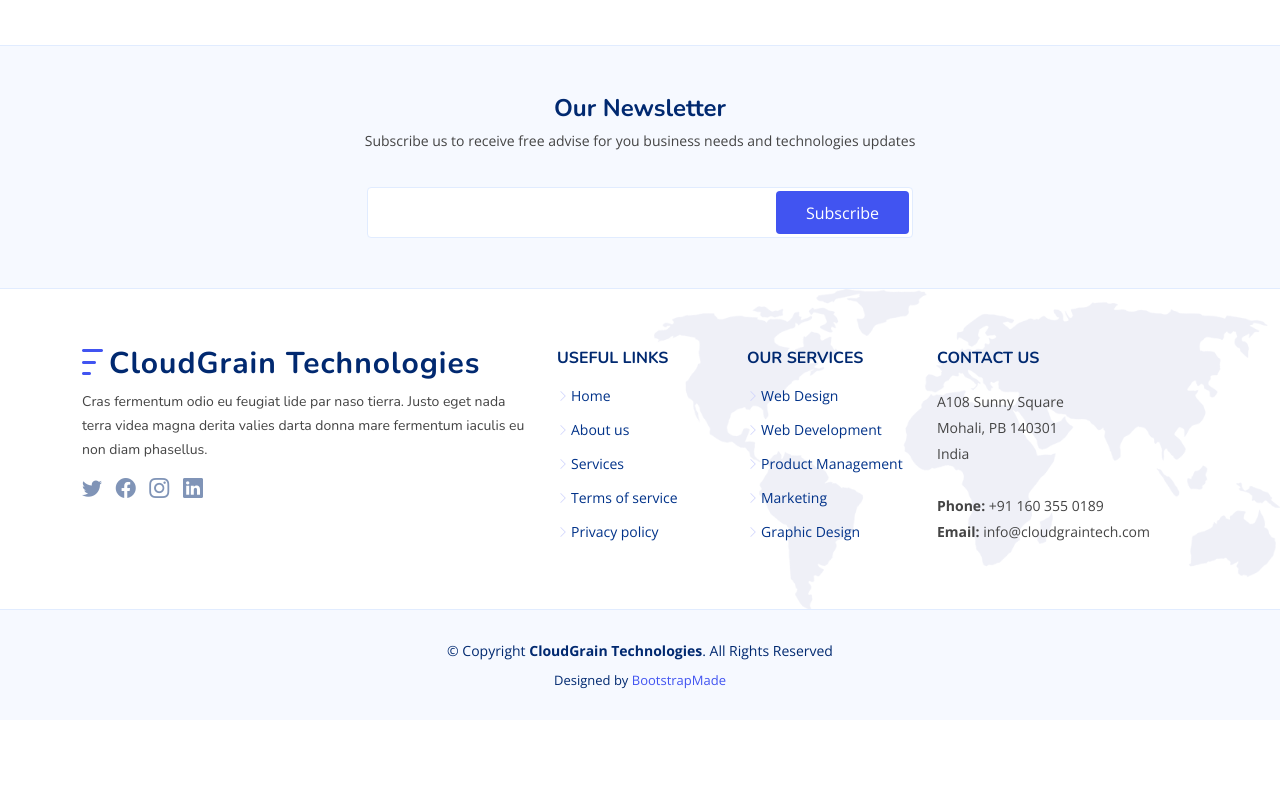
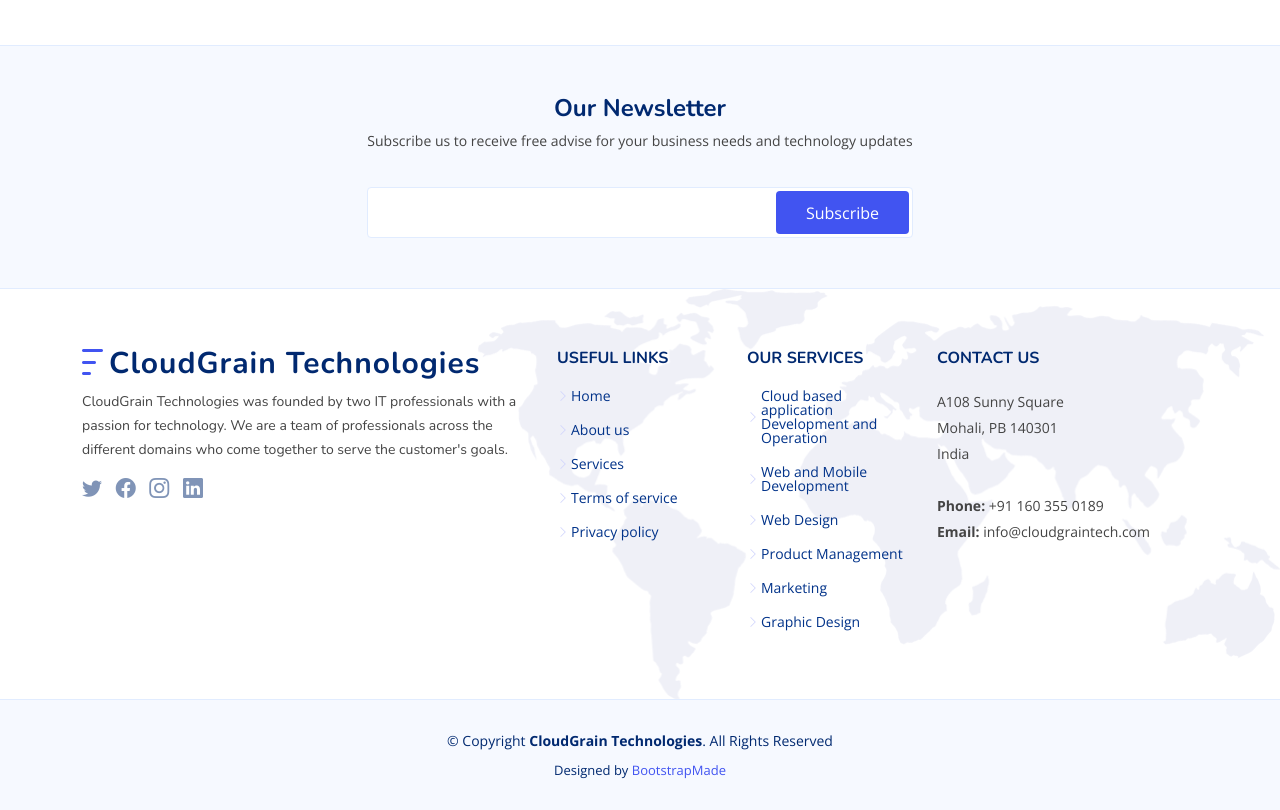
Before and after one commit to CloudGrain/cloudgrain.github.io, a plain HTML site: page index.html in a window 1280 px wide. Shown: the part 8760-9570 px from the top of the page. Before the commit the page ends 9480 px from the top, so only its background shows below. Drawn offline with nearby package versions, Linux system fonts and the light colour scheme.

Commit message:
Updated index page

```diff
--- a/index.html
+++ b/index.html
@@ -1224,7 +1224,7 @@
         <div class="row justify-content-center">
           <div class="col-lg-12 text-center">
             <h4>Our Newsletter</h4>
-            <p>Subscribe us to receive free advise for you business needs and technologies updates</p>
+            <p>Subscribe us to receive free advise for your business needs and technology updates</p>
           </div>
           <div class="col-lg-6">
             <form action="" method="post">
@@ -1243,7 +1243,7 @@
               <img src="assets/img/logo.png" alt="">
               <span>CloudGrain Technologies</span>
             </a>
-            <p>Cras fermentum odio eu feugiat lide par naso tierra. Justo eget nada terra videa magna derita valies darta donna mare fermentum iaculis eu non diam phasellus.</p>
+            <p>CloudGrain Technologies was founded by two IT professionals with a passion for technology. We are a team of professionals across the different domains who come together to serve the customer's goals.</p>
             <div class="social-links mt-3">
               <a href="#" class="twitter"><i class="bi bi-twitter"></i></a>
               <a href="#" class="facebook"><i class="bi bi-facebook"></i></a>
@@ -1266,8 +1266,9 @@
           <div class="col-lg-2 col-6 footer-links">
             <h4>Our Services</h4>
             <ul>
+              <li><i class="bi bi-chevron-right"></i> <a href="#">Cloud based application Development and Operation</a></li>
+              <li><i class="bi bi-chevron-right"></i> <a href="#">Web and Mobile Development</a></li>
               <li><i class="bi bi-chevron-right"></i> <a href="#">Web Design</a></li>
-              <li><i class="bi bi-chevron-right"></i> <a href="#">Web Development</a></li>
               <li><i class="bi bi-chevron-right"></i> <a href="#">Product Management</a></li>
               <li><i class="bi bi-chevron-right"></i> <a href="#">Marketing</a></li>
               <li><i class="bi bi-chevron-right"></i> <a href="#">Graphic Design</a></li>
```
